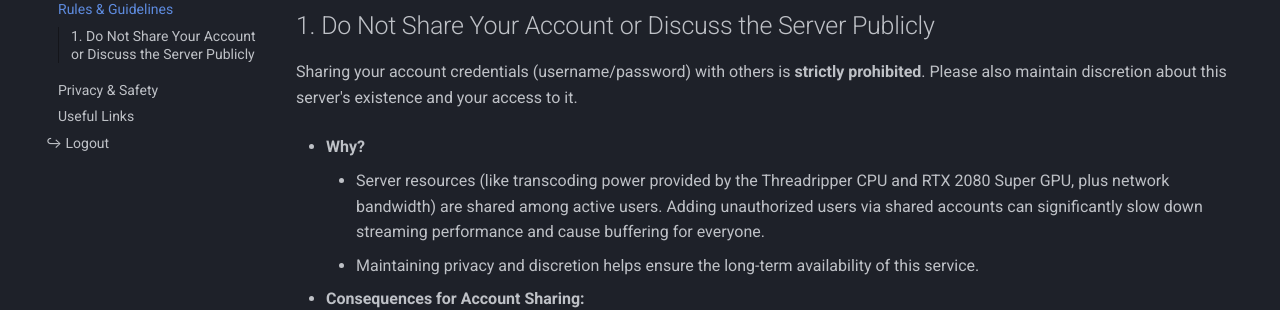
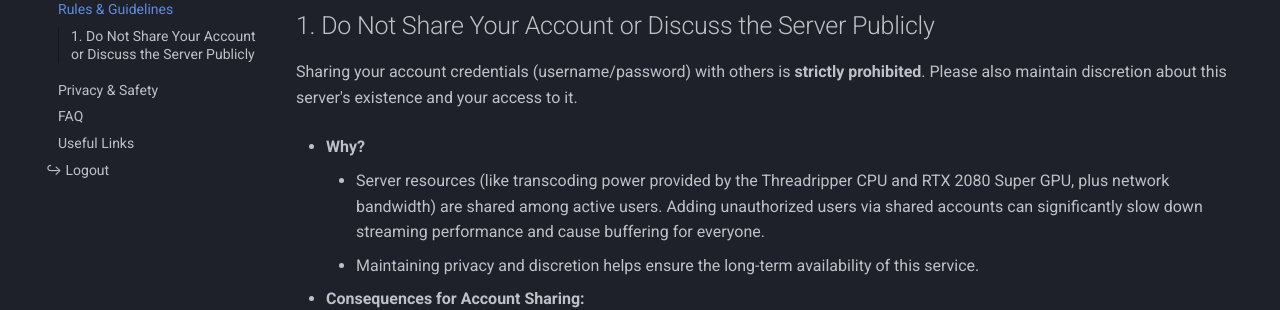
Before and after one commit to sagar4884/plex-guide, an MkDocs documentation site: the page built from docs/rules.md, in a window 1280 px wide. Shown: the part 237-547 px from the top of the page. Built offline with MkDocs 1.6.1 and Material for MkDocs 9.7.7, drawn with Linux system fonts in a browser that asks for light colours.

Commit message:
Update mkdocs.yml 1.2

```diff
--- a/mkdocs.yml
+++ b/mkdocs.yml
@@ -1,11 +1,12 @@
 # Site Information
-site_name: Mahadev Guide # Replace with your site name if desired
+site_name: Mahadev Guide # Or update as desired
 site_url: https://help.bladelight.tech # Ensure this is correct
 
 # Theme Configuration (Material for MkDocs)
 theme:
   name: material
-  logo: assets/images/mahadev.webp # Make sure this path is correct
+  logo: assets/images/mahadev.webp # Path relative to docs directory
+  favicon: assets/images/mahadev.ico # Path relative to docs directory
   custom_dir: docs/overrides # If you have custom overrides
   language: en
   features:
@@ -15,7 +16,7 @@ theme:
     - navigation.indexes
     - navigation.tracking
     - navigation.top
-    - toc.integrate # Automatically integrates Table of Contents
+    - toc.integrate # Integrates TOC in sidebar
     - search.suggest
     - search.highlight
     - content.tabs.link
@@ -27,67 +28,68 @@ theme:
       toggle:
         icon: material/weather-night
         name: Switch to light mode
-      primary: black # Or another dark primary color
-      accent: custom # Or another dark accent color
+      primary: black
+      accent: custom # Set in extra.css
     - scheme: default # Light mode
       toggle:
         icon: material/weather-sunny
         name: Switch to dark mode
-      primary: black # Or another light primary color
-      accent: custom # Or another light accent color
+      primary: black
+      accent: custom # Set in extra.css
 
-# Navigation Structure (Updated & Consolidated)
+# Navigation Structure (Final Consolidated)
 nav:
   - Introduction: index.md
   - Getting Started:
       - Connecting to the Server: connecting.md
-      - Why Jellyfin?: why-jellyfin.md # Kept existing page
+      - Basic Navigation & Libraries: basic-navigation.md # New page
+      - Why Jellyfin?: why-jellyfin.md
   - Using the Server:
-      - Client Playback Settings: client-settings.md # Consolidated quality settings
-      - Requesting Content & Reporting Issues: requests-and-issues.md # Consolidated requests/issues
-      - Understanding Transcoding: transcoding-explained.md # New page
+      - Client Playback Settings: client-settings.md
+      - Selecting Audio & Subtitles: audio-subtitle-selection.md # New page
+      - Offline Viewing (Downloads): offline-viewing.md # New page
+      - Requesting Content & Reporting Issues: requests-and-issues.md
+      - Understanding Transcoding: transcoding-explained.md
   - Server Information:
-      - Rules & Guidelines: rules.md # Consolidated rules
-      - Privacy & Safety: privacy.md # Consolidated privacy/safety
-      - Useful Links: useful-links.md # Kept existing page
-  - ↪ Logout: javascript:window.location.href='/auth/logout' # Logout link
+      - Rules & Guidelines: rules.md
+      - Privacy & Safety: privacy.md
+      - FAQ: faq.md # New placeholder page
+      - Useful Links: useful-links.md
+  - ↪ Logout: javascript:window.location.href='/auth/logout'
 
 # Plugins
 plugins:
-  - search # Built-in search
-  - mkdocs-video # For embedding videos
-  - git-revision-date-localized: # Shows last updated time
+  - search
+  - mkdocs-video
+  - git-revision-date-localized:
       enable_creation_date: true
       type: timeago
-  - git-committers: # Optional: Shows page contributors
-      repository: YourUsername/your-repo-name # !!! ACTION REQUIRED: Replace with your GitHub username/repo !!!
-      branch: main # Or your default branch name
+  - git-committers:
+      repository: YourUsername/your-repo-name # !!! ACTION REQUIRED: Replace !!!
+      branch: main
       exclude_committers:
         - "web-flow"
         - "actions-user"
         - "github-actions[bot]"
-      token: !ENV GITHUB_TOKEN # Requires GITHUB_TOKEN environment variable in Cloudflare Pages
+      token: !ENV GITHUB_TOKEN # Requires GITHUB_TOKEN environment variable
 
 # Markdown Extensions
 markdown_extensions:
   - toc:
       permalink: true # Adds anchor links to headings
-      toc_depth: 3 # Adjust depth as needed (e.g., 2 or 3)
-  - pymdownx.blocks.caption # Allows captions for code blocks, etc.
-  - pymdownx.highlight: # Code highlighting
+      toc_depth: 3 # Generate TOC up to H3 level
+  - pymdownx.blocks.caption
+  - pymdownx.highlight:
       anchor_linenums: true
-  - pymdownx.inlinehilite # Inline code highlighting
-  - pymdownx.snippets # Allows including snippets from other files
-  - admonition # Adds colored message boxes like !!! note
-  - pymdownx.arithmatex: # Math formulas (if needed)
-      generic: true
-  - footnotes # Adds footnote support
-  - pymdownx.details # Collapsible details blocks
-  - pymdownx.superfences # Enhanced fenced code blocks
-  - pymdownx.mark # ==Highlighting== text
-  - attr_list # Adds ability to add attributes (like classes/IDs) to elements
-  - md_in_html # Allows processing Markdown inside HTML blocks
-  - pymdownx.emoji: # Emoji support
+  - pymdownx.inlinehilite
+  - pymdownx.snippets
+  - admonition
+  - pymdownx.details # For collapsible sections
+  - pymdownx.superfences
+  - pymdownx.mark # For ==highlighting==
+  - attr_list # For adding HTML attributes like classes/IDs
+  - md_in_html # Process Markdown inside HTML blocks
+  - pymdownx.emoji:
       emoji_index: !!python/name:material.extensions.emoji.twemoji
       emoji_generator: !!python/name:material.extensions.emoji.to_svg
 
@@ -102,8 +104,8 @@ extra_css:
 extra:
   social: # !!! ACTION REQUIRED: Update or remove these social links !!!
     - icon: fontawesome/brands/github
-      link: https://github.com/sagar4884 # Replace with your GitHub link
-      name: sagar4884 @ Github # Replace with your name/handle
+      link: https://github.com/sagar4884 # Replace
+      name: sagar4884 @ Github # Replace
 #    - icon: fontawesome/brands/discord
 #      link: https://your-discord-link
 #      name: Discord Channel
```
